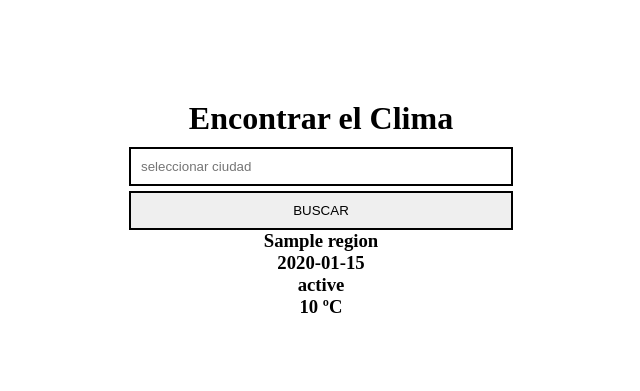
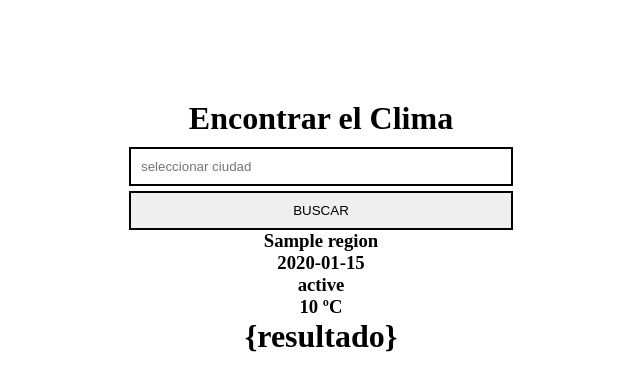
Before and after one commit to ignacio96/atitp, a Django app: template ATIapp/templates/ATIapp/home.html in a window 1280 px wide. Shown: the top 391 px of the page, without its empty margins (319-959 px from the left). Run offline with Django 3.2, Linux system fonts and the light colour scheme; the template is opened without the code that fills it: most values are stand-ins (such as "Sample title", 1, 10 or a date in 2020).

Commit message:
cambios 8

```diff
--- a/ATIapp/templates/ATIapp/home.html
+++ b/ATIapp/templates/ATIapp/home.html
@@ -48,6 +48,7 @@
         <h3>{{clima.estado}}</h3>
         <h3>{{clima.temp}} ºC</h3>
       {% endif %}
+      <h1>{resultado} </h1>
     </div>
 
   </body>
--- a/ATIapp/views.py
+++ b/ATIapp/views.py
@@ -38,4 +38,4 @@ def home(request):
 
          #print(result)
         # pass
-    return render(request, 'ATIapp/home.html',{'clima':info_clima})
+    return render(request, 'ATIapp/home.html',{'clima':info_clima,'resultado':result})
```
